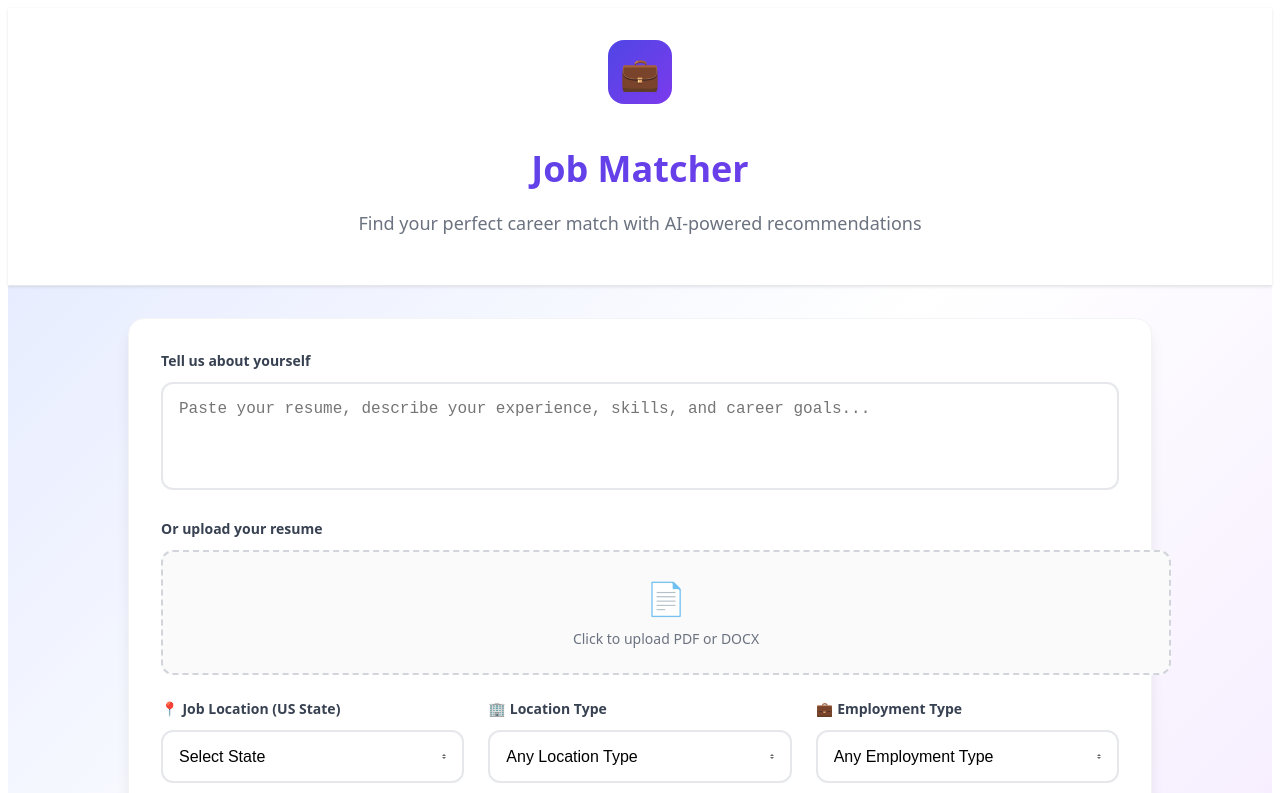
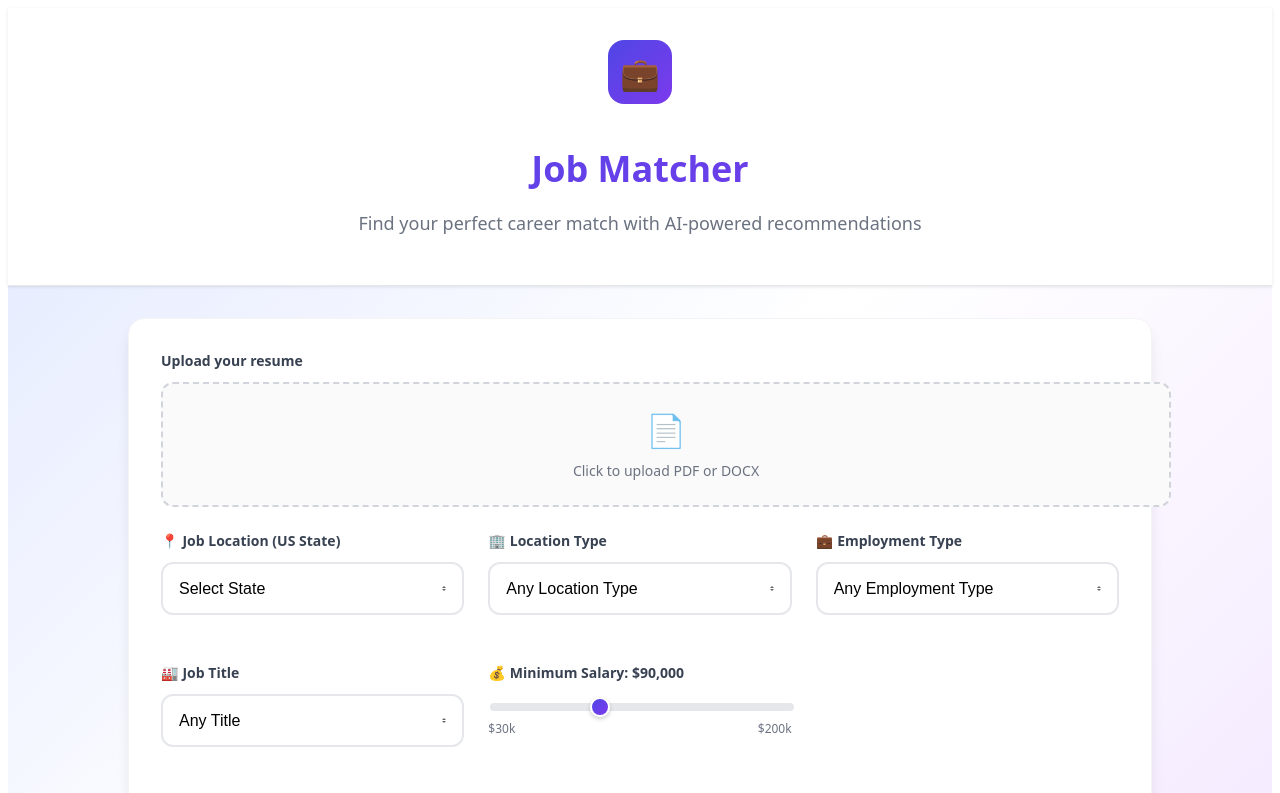
Before and after one commit to RajveerShah5/job-matcher, a React (Vite) app in the folder job-matching-frontend/: page / in a window 1280 px wide. Shown: the top 793 px of the page. Built offline with nearby package versions, Linux system fonts and the light colour scheme.

Commit message:
Only resume upload option now

```diff
--- a/job-matching-frontend/src/App.jsx
+++ b/job-matching-frontend/src/App.jsx
@@ -495,52 +495,9 @@ export default function App() {
       <div style={styles.main}>
         {/* Search Form */}
         <div style={styles.formCard}>
-          {/* Resume Input */}
-          <div style={styles.inputGroup}>
-            <label style={styles.label}>Tell us about yourself</label>
-            <textarea
-              rows="4"
-              style={styles.textarea}
-              className="focus-input"
-              placeholder="Paste your resume, describe your experience, skills, and career goals..."
-              value={query}
-              onChange={(e) => setQuery(e.target.value)}
-              disabled={file !== null}
-            />
-            {file && (
-              <div style={{
-                display: 'flex',
-                alignItems: 'center',
-                justifyContent: 'space-between',
-                backgroundColor: '#ecfdf5',
-                border: '1px solid #bbf7d0',
-                borderRadius: '0.5rem',
-                padding: '0.75rem',
-                marginTop: '0.75rem'
-              }}>
-                <span style={{ fontSize: '0.875rem', color: '#059669' }}>
-                  ✓ Using uploaded file: {file.name}
-                </span>
-                <button
-                  onClick={() => setFile(null)}
-                  style={{
-                    color: '#059669',
-                    fontSize: '0.875rem',
-                    fontWeight: '500',
-                    background: 'none',
-                    border: 'none',
-                    cursor: 'pointer'
-                  }}
-                >
-                  Remove
-                </button>
-              </div>
-            )}
-          </div>
-
           {/* File Upload */}
           <div style={styles.inputGroup}>
-            <label style={styles.label}>Or upload your resume</label>
+            <label style={styles.label}>Upload your resume</label>
             <div>
               <input
                 type="file"
@@ -671,7 +628,7 @@ export default function App() {
           {/* Search Button */}
           <button
             onClick={fetchMatches}
-            disabled={loading || (!query.trim() && !file)}
+            disabled={loading || !file}
             style={{
               ...styles.button,
               ...(loading || (!query.trim() && !file) ? styles.buttonDisabled : {})
@@ -697,7 +654,7 @@ export default function App() {
               textAlign: 'center',
               marginTop: '0.75rem'
             }}>
-              Please enter your experience or upload a resume to get started
+              Please upload your resume to get started
             </p>
           )}
         </div>
```
